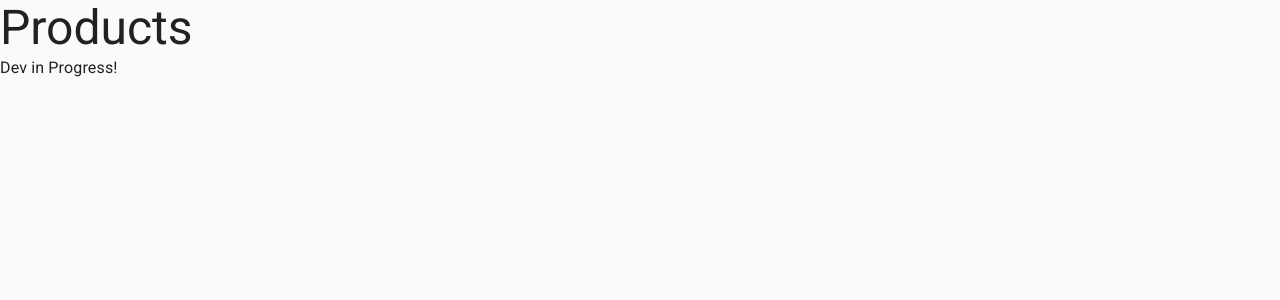
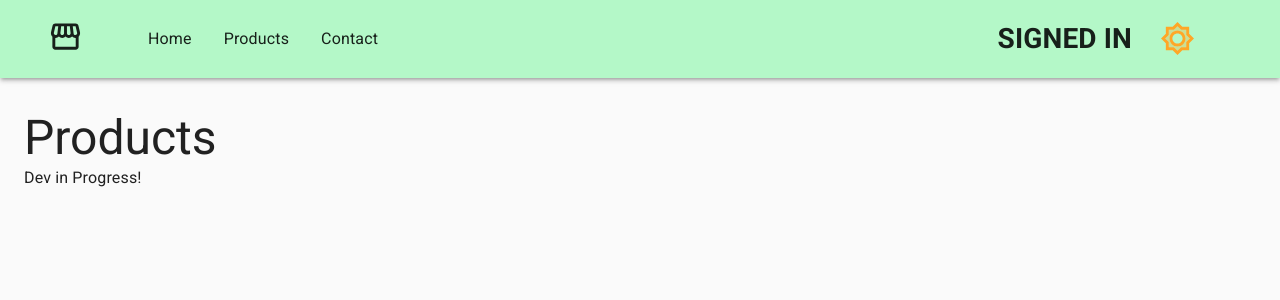
Before and after one commit to jonnyg23/flask-rest-ecommerce, a Next.js app: page /products in a window 1280 px wide. Shown: the top 300 px of the page. Built offline with nearby package versions, Linux system fonts and the light colour scheme; no server answers.

Commit message:
Update layout of pages

```diff
--- a/pages/index.js
+++ b/pages/index.js
@@ -50,7 +50,7 @@ const Home = ({ initialAppTheme }) => {
   console.log("RESPONSE", response);
 
   return (
-    <div>
+    <>
       <NavBar></NavBar>
       <Container style={{ marginTop: theme.spacing(4) }}>
         <Box>
@@ -108,7 +108,7 @@ const Home = ({ initialAppTheme }) => {
           </Paper>
         </Box>
       </Container>
-    </div>
+    </>
   );
 };
 
--- a/pages/products.js
+++ b/pages/products.js
@@ -1,19 +1,23 @@
-import React, { useState, useEffect } from "react";
-import JSONPretty from "react-json-pretty";
+import React from "react";
 import { Typography, Button, Box, Container } from "@material-ui/core";
-import { makeStyles } from "@material-ui/core/styles";
-
-//import Loading from "../components/loading";
+import { useTheme } from "@material-ui/core";
+import { NavBar } from "../components";
 
 const Products = () => {
+  const theme = useTheme();
   // const serverUrl = process.env.REACT_APP_SERVER_URL;
   // const requestUrl = serverUrl + "/collections";
 
   return (
-    <Box>
-      <Typography variant="h3">Products</Typography>
-      <Typography variant="body1">Dev in Progress!</Typography>
-    </Box>
+    <>
+      <NavBar></NavBar>
+      <Container style={{ marginTop: theme.spacing(4) }}>
+        <Box>
+          <Typography variant="h3">Products</Typography>
+          <Typography variant="body1">Dev in Progress!</Typography>
+        </Box>
+      </Container>
+    </>
   );
 };
 //<JSONPretty id="json-pretty" data={data}></JSONPretty>
```
Also changed, not shown: pages/contact.js (+9 -1 lines).
